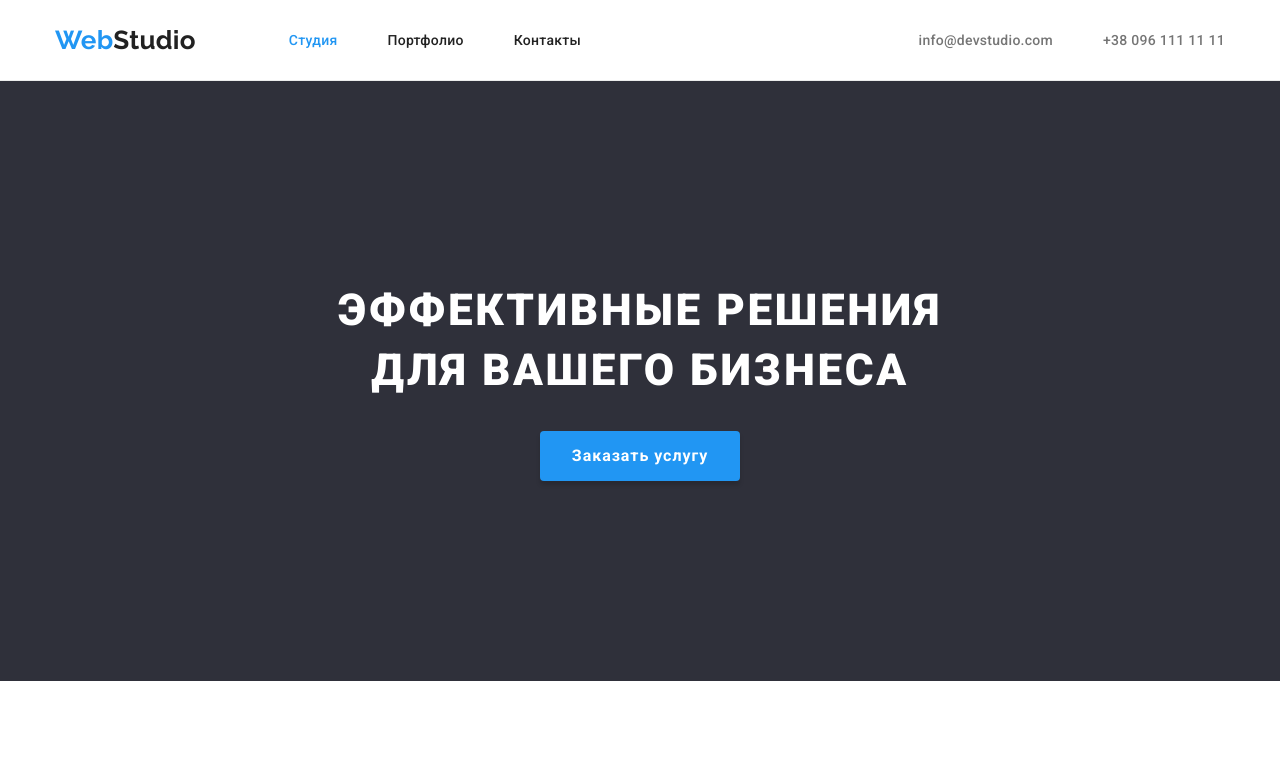
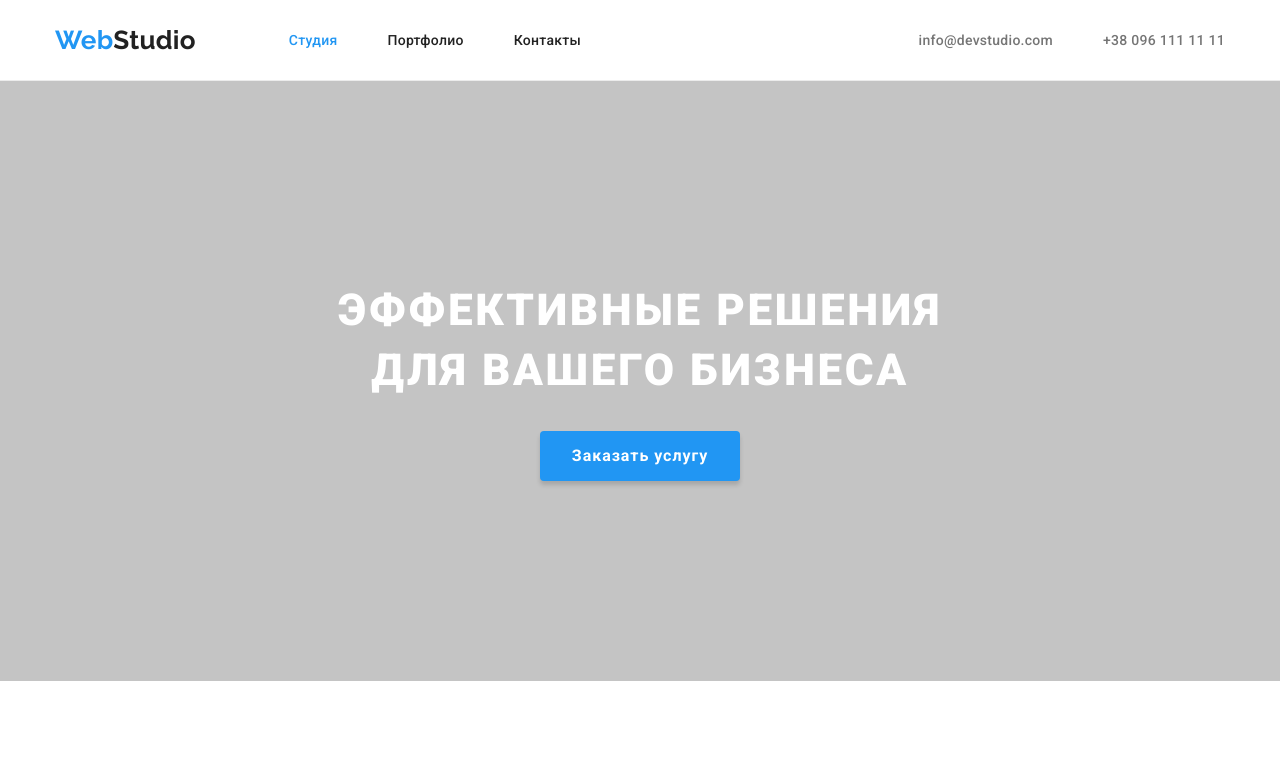
Before and after one commit to Shushikian/goit-markup-hw-08, a plain HTML site: page index.html in a window 1280 px wide. Shown: the top 771 px of the page. Drawn offline with nearby package versions, Linux system fonts and the light colour scheme.

Commit message:
Указание правильного БГ по ДЗ 4

```diff
--- a/css/styles.css
+++ b/css/styles.css
@@ -8,7 +8,7 @@
   --nav: #212121;
   --link-main-color: #212121;
   --link-focus: #2196f3;
-  --main-hero-background: #2f303a;
+  --main-hero-background: #c4c4c4;
   --main-title-txt: #ffffff;
   --main-button-background: #2196f3;
   --main-button-txt: #fff;
```
